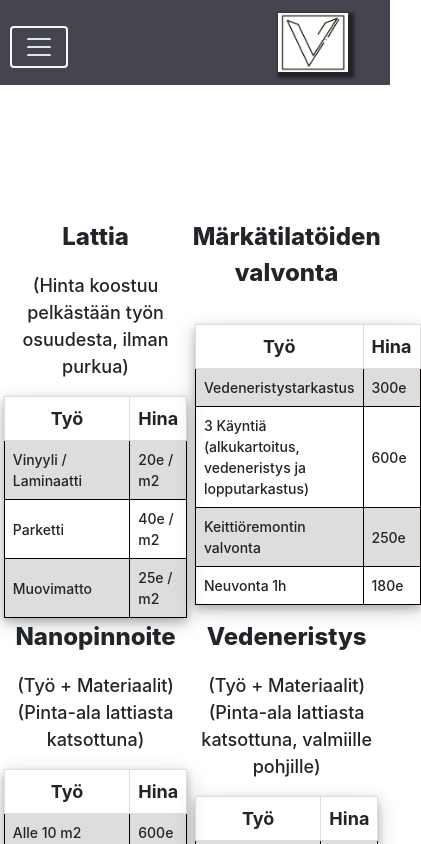
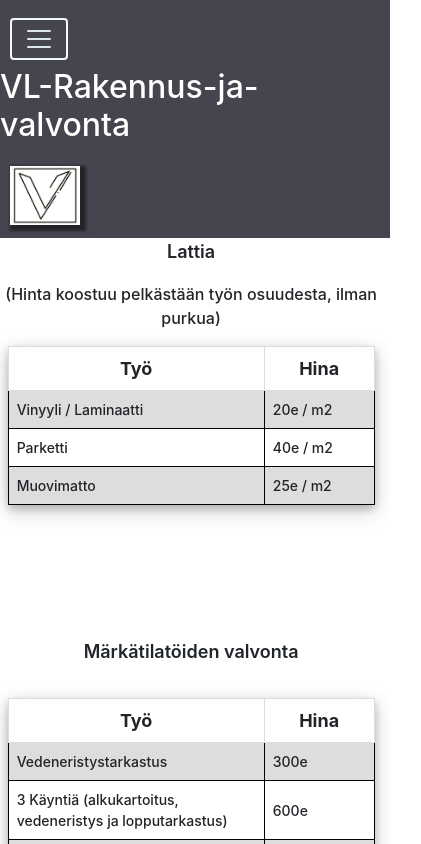
Before and after one commit to juriki/juriki.github.io, a React (Create React App) app: page /about in a window 390 px wide. Shown: the top 844 px of the page, 421 px wide, since content can reach past the window. Built offline with nearby package versions, Linux system fonts and the light colour scheme.

Commit message:
coffe Break

```diff
--- a/src/Navbar/Navbar.jsx
+++ b/src/Navbar/Navbar.jsx
@@ -20,6 +20,11 @@ function Navibar() {
                             <Nav.Link href='/contacts'>Yhteystiedot</Nav.Link>
                         </Nav>
                     </Navbar.Collapse>
+                    <Navbar.Text style={{color:"white", paddingRight: "10%", fontWeight: "200"}}>
+                        <h2>
+                        VL-Rakennus-ja-valvonta
+                            </h2>
+                    </Navbar.Text>
                     <Navbar.Brand href="/">
                         <img className='Logo' src='VladLogo.png' alt="nice" />
                     </Navbar.Brand>
--- a/src/PriceList/PriceList.css
+++ b/src/PriceList/PriceList.css
@@ -21,3 +21,30 @@
 .thTyo{
     width: 70%;
 }
+
+@media screen and (max-width: 1050px) {
+
+    .priceTabelMainDiv{
+        width: 98%;
+        height: 400px;
+    }
+
+    .otherText{
+        padding: auto;
+        padding-top: 1px;
+        font-size: 16px;
+        text-align: center;
+    }
+
+
+    .labelText{
+        font-size: large;
+        font-weight: 600;
+        text-align: center;
+    }
+
+    .thTyo{
+        width: 70%;
+    }
+
+}
```
